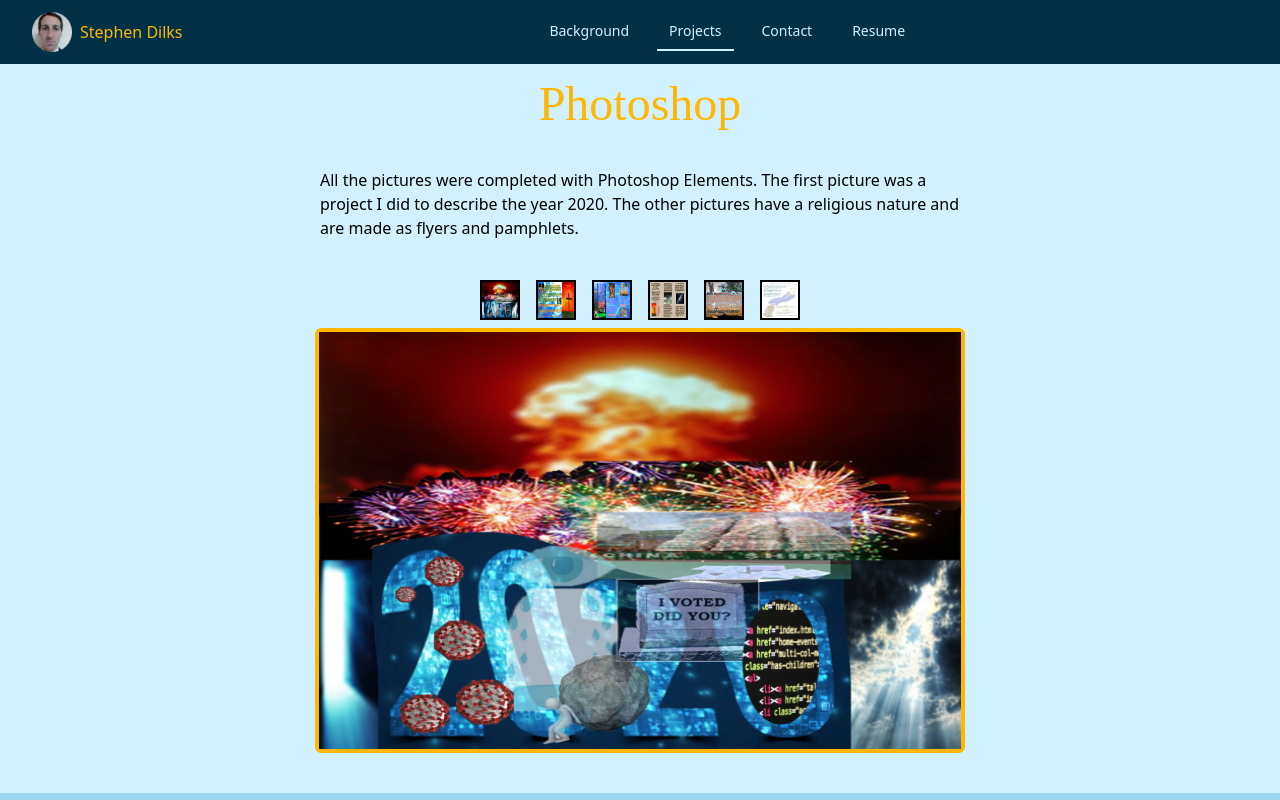
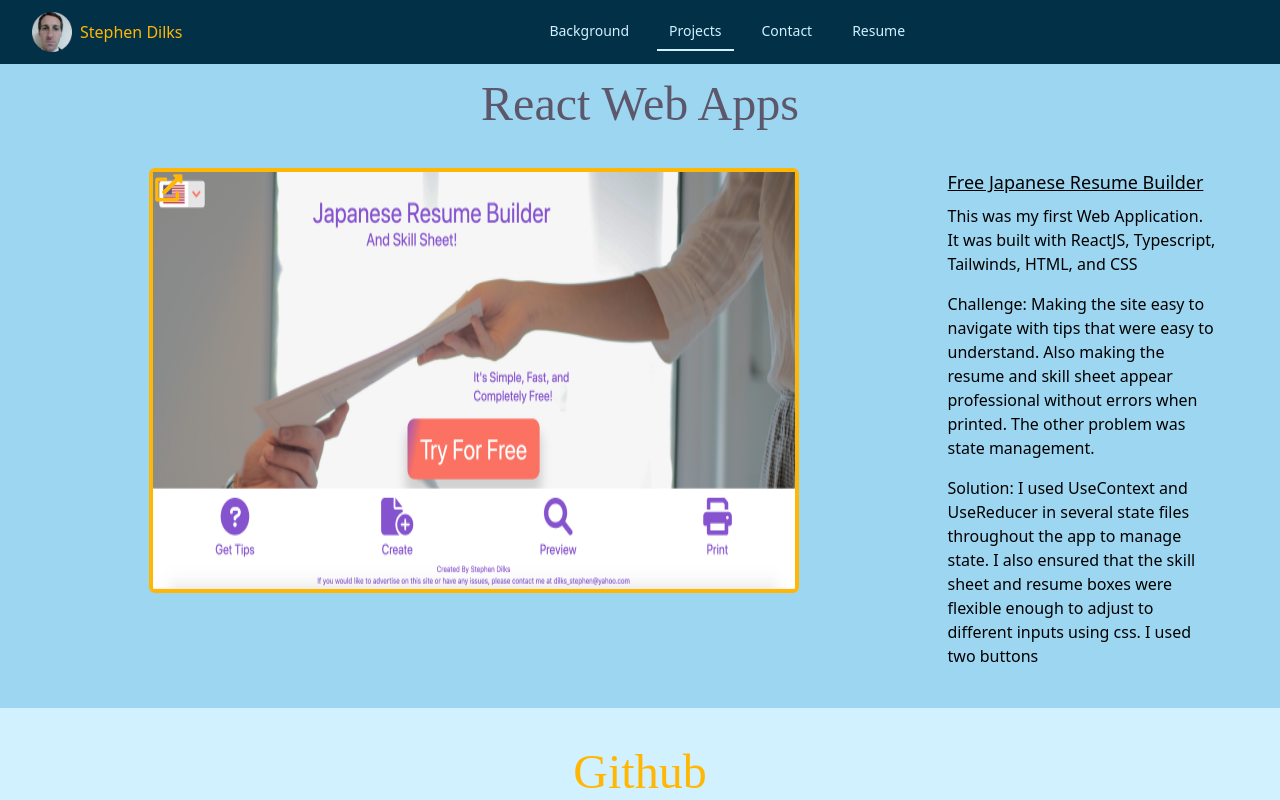
Before and after one commit to stmidi613/react-portfolio, a React (Create React App) app: page /projects in a window 1280 px wide. Shown: the top 800 px of the page. Built offline with nearby package versions, Linux system fonts and the light colour scheme.

Commit message:
I added the newest project to my portfolio.  I will do a complete remodel later.

```diff
--- a/package.json
+++ b/package.json
@@ -13,11 +13,13 @@
     "@fortawesome/react-fontawesome": "^0.1.17",
     "@headlessui/react": "^1.4.3",
     "@heroicons/react": "^1.0.5",
+    "@react-pdf/renderer": "^3.0.0",
     "@testing-library/jest-dom": "^5.16.1",
     "@testing-library/react": "^12.1.2",
     "@testing-library/user-event": "^13.5.0",
     "react": "^17.0.2",
     "react-dom": "^17.0.2",
+    "react-pdf": "^5.7.2",
     "react-router-dom": "^6.2.1",
     "react-scripts": "5.0.0",
     "web-vitals": "^2.1.3"
--- a/src/Components/Navbar.jsx
+++ b/src/Components/Navbar.jsx
@@ -55,7 +55,6 @@ function Navbar() {
                       <NavLink
                       key={item.name}
                       to={item.href}
-                      className="active"
                       className={classNames(
                         item.current
                         ? "text-lightblue hover:text-yellow"
--- a/src/Projects/Gitzoom.jsx
+++ b/src/Projects/Gitzoom.jsx
@@ -1,8 +1,10 @@
 import React, { Fragment } from "react";
+
 import gitproj0 from "./Pictures/rocketwebsite.png";
 import gitproj1 from "./Pictures/phweb.png";
 import gitproj2 from "./Pictures/passwordapp.png";
 import gitproj3 from "./Pictures/bingoapp.png";
+
 import { FontAwesomeIcon } from "@fortawesome/react-fontawesome";
 import { faExternalLinkAlt } from "@fortawesome/free-solid-svg-icons";
 
--- a/src/Projects/Photoshop.jsx
+++ b/src/Projects/Photoshop.jsx
@@ -5,7 +5,7 @@ import '../index.css';
 function Photoshop() {
   return (
     <Fragment>
-      <section aria-labelledby="ps-title" className="bg-lightblue md:pt-10">
+      <section aria-labelledby="ps-title" className="bg-lightblue">
         <h2 id="ps-title" className="allura text-5xl text-yellow text-center p-5 md:p-10">
           Photoshop
         </h2>
--- a/src/Projects/Projects.jsx
+++ b/src/Projects/Projects.jsx
@@ -1,4 +1,6 @@
 import React, { Fragment } from "react";
+
+import WebApps from "./WebApps";
 import Photoshop from "./Photoshop";
 import Figma from "./Figma";
 import Github from "./Github";
@@ -6,9 +8,10 @@ import Github from "./Github";
 function Projects() {
   return (
     <Fragment>
+      <WebApps />
+      <Github />
+      <Figma />
       <Photoshop />
-      <Figma />
-      <Github />
     </Fragment>
   );
 }
--- /dev/null
+++ b/src/Projects/WebAppZoom.jsx
@@ -0,0 +1,63 @@
+import React, { Fragment } from "react";
+
+import FreeJRB from "./Pictures/FreeJRB.png";
+
+import { FontAwesomeIcon } from "@fortawesome/react-fontawesome";
+import { faExternalLinkAlt } from "@fortawesome/free-solid-svg-icons";
+
+const webappprojects = [FreeJRB];
+
+const webapps = [
+  {
+    title: "Free Japanese Resume Builder",
+    url: "https://www.freejapaneseresumebuilder.com/",
+    description:
+      "This was my first Web Application.  It was built with ReactJS, Typescript, Tailwinds, HTML, and CSS",
+    challenge:
+      "Challenge:  Making the site easy to navigate with tips that were easy to understand.  Also making the resume and skill sheet appear professional without errors when printed.  The other problem was state management.",
+    solution:
+      "Solution:  I used UseContext and UseReducer in several state files throughout the app to manage state.  I also ensured that the skill sheet and resume boxes were flexible enough to adjust to different inputs using css.  I used two buttons",
+  },
+];
+
+function WebAppZoom() {
+  return (
+    <Fragment>
+      <div className="flex flex-col lg:flex-row space-between w-screen">
+        <div className="w-full">
+          <div className="pb-10 flex justify-center items-center">
+            <a
+              href={webapps[0].url}
+              id="webapp0"
+              target="_blank"
+              rel="noopener noreferrer"
+              className="bg-[#E5E5E5] flex mx-2 border-4 border-yellow rounded-md h-[215] sm:h-[425px] w-full sm:w-[650px]"
+            >
+              <FontAwesomeIcon
+                icon={faExternalLinkAlt}
+                className="absolute text-yellow z-30"
+                viewBox="-40 -40 300 300"
+              />
+              <img
+                src={webappprojects[0]}
+                alt=""
+                id="bg-webapp0"
+                className="z-10 w-full hover:drop-shadow-picshadow"
+              />
+            </a>
+          </div>
+        </div>
+        <div className="px-8 lg:px-0 lg:pr-16 pb-10 flex flex-col justify-center items-center w-full lg:w-1/3">
+          <div id="webappdetails" className="block w-2/3 lg:w-full">
+            <p className="text-lg underline pb-2">{webapps[0].title}</p>
+            <p className="pb-2">{webapps[0].description}</p>
+            <p className="py-2">{webapps[0].challenge}</p>
+            <p className="pt-2">{webapps[0].solution}</p>
+          </div>
+        </div>
+      </div>
+    </Fragment>
+  );
+}
+
+export default WebAppZoom;
--- /dev/null
+++ b/src/Projects/WebApps.jsx
@@ -0,0 +1,17 @@
+import React, { Fragment } from "react";
+import WebAppZoom from "./WebAppZoom";
+
+function WebApps() {
+  return (
+    <Fragment>
+      <section aria-labelledby="webapp-title" className="bg-midblue md:pt-10">
+        <h2 id="webapp-title" className="allura text-5xl text-gray text-center p-10">
+          React Web Apps
+        </h2>
+        <WebAppZoom />
+      </section>
+    </Fragment>
+  );
+}
+
+export default WebApps;
--- a/src/Resume/Resumes.jsx
+++ b/src/Resume/Resumes.jsx
@@ -1,17 +1,18 @@
 import React, { Fragment } from "react";
-import '../index.css'
 import English1 from "./Pictures/English1.png";
 import English2 from "./Pictures/English2.png";
 import English3 from "./Pictures/English3.png";
 import Japanese1 from "./Pictures/Japanese1.png";
 import Japanese2 from "./Pictures/Japanese2.png";
 
+import '../index.css'
+
 function Resumes() {
   return (
     <Fragment>
       <main>
         <section className="pt-5">
-          <img src={English1} alt="" />
+         <img src={English1} alt="" />
           <img src={English2} alt="" />
           <img src={English3} alt="" />
         </section>
```
Also changed, not shown: src/Projects/Pictures/FreeJRB.png (added), 1 other file (tests, documents, lock files or other folders).
